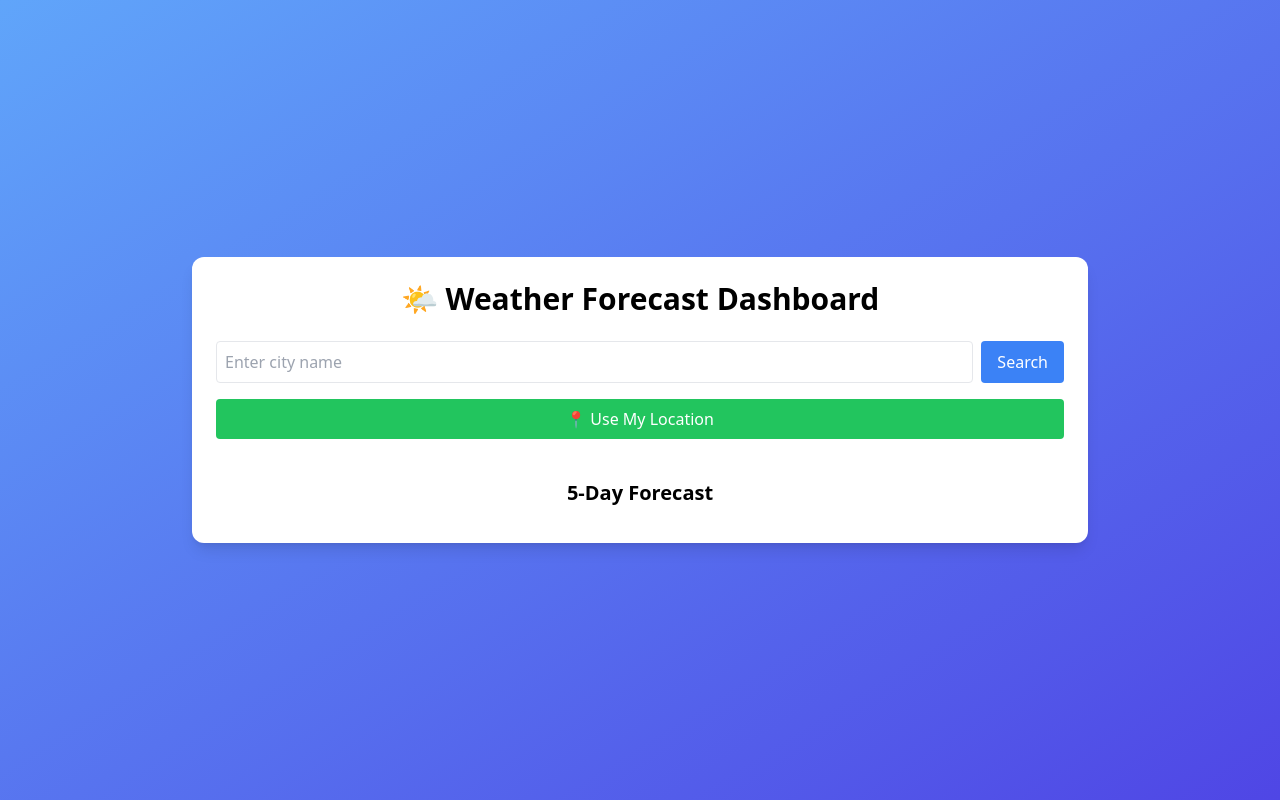
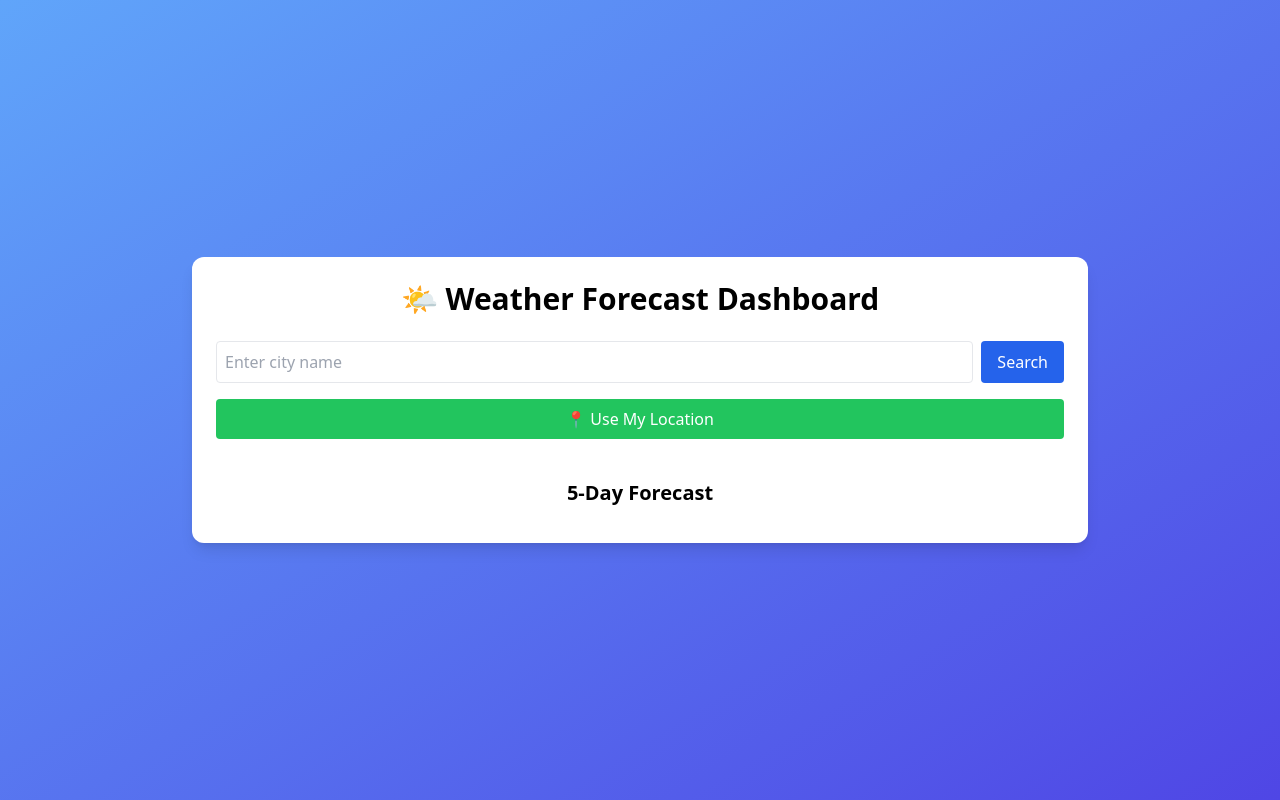
Before and after one commit to VinayaKumaraC/weather-forecast-app, a plain HTML site: page index.html in a window 1280 px wide. Drawn offline with nearby package versions, Linux system fonts and the light colour scheme.

Commit message:
Enhance search button styling using Tailwind CSS

```diff
--- a/index.html
+++ b/index.html
@@ -24,7 +24,7 @@
       />
       <button
         id="searchBtn"
-        class="bg-blue-500 text-white px-4 rounded hover:bg-blue-600"
+        class="bg-blue-600 hover:bg-blue-700 text-white px-4 rounded"
       >
         Search
       </button>
```
